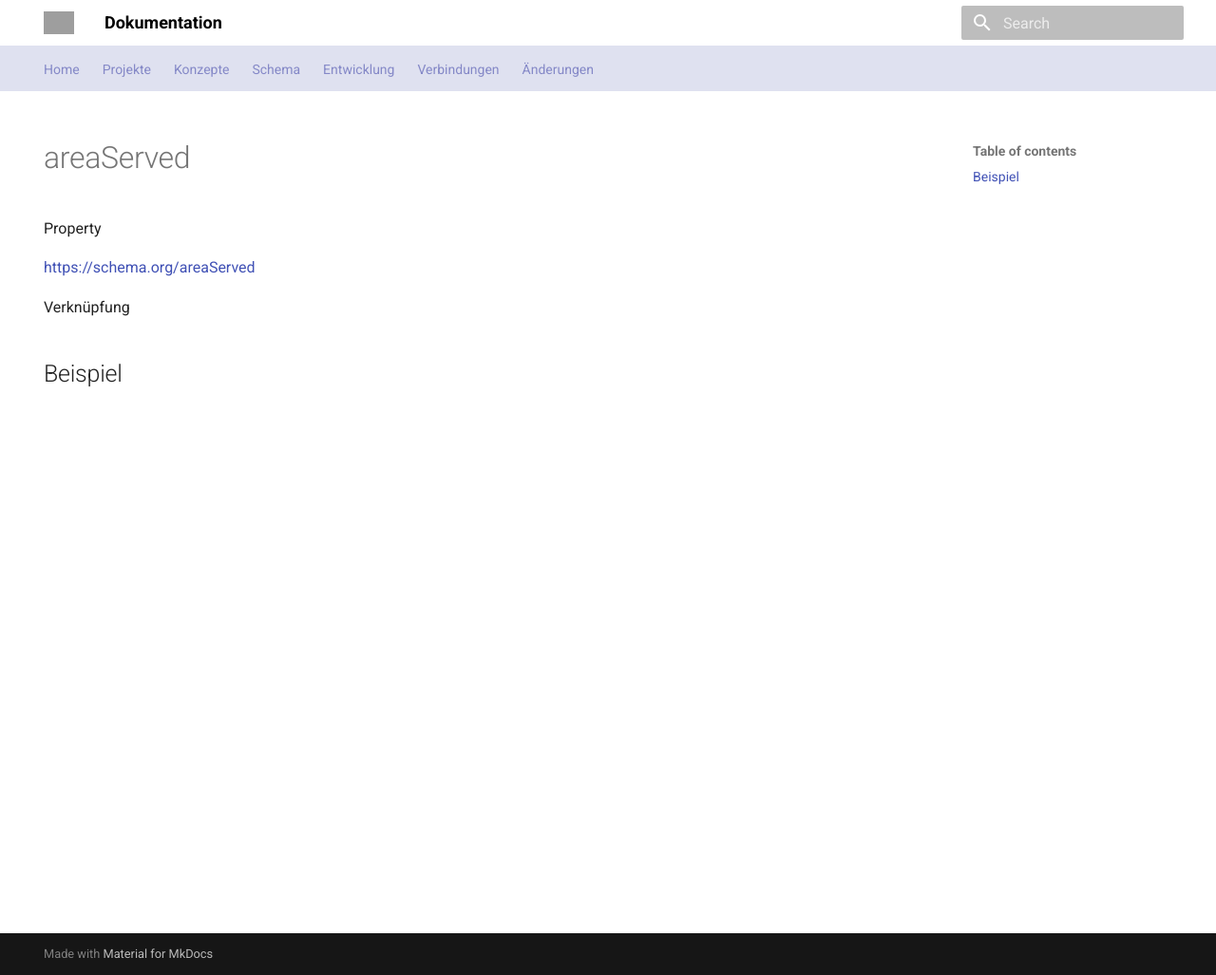
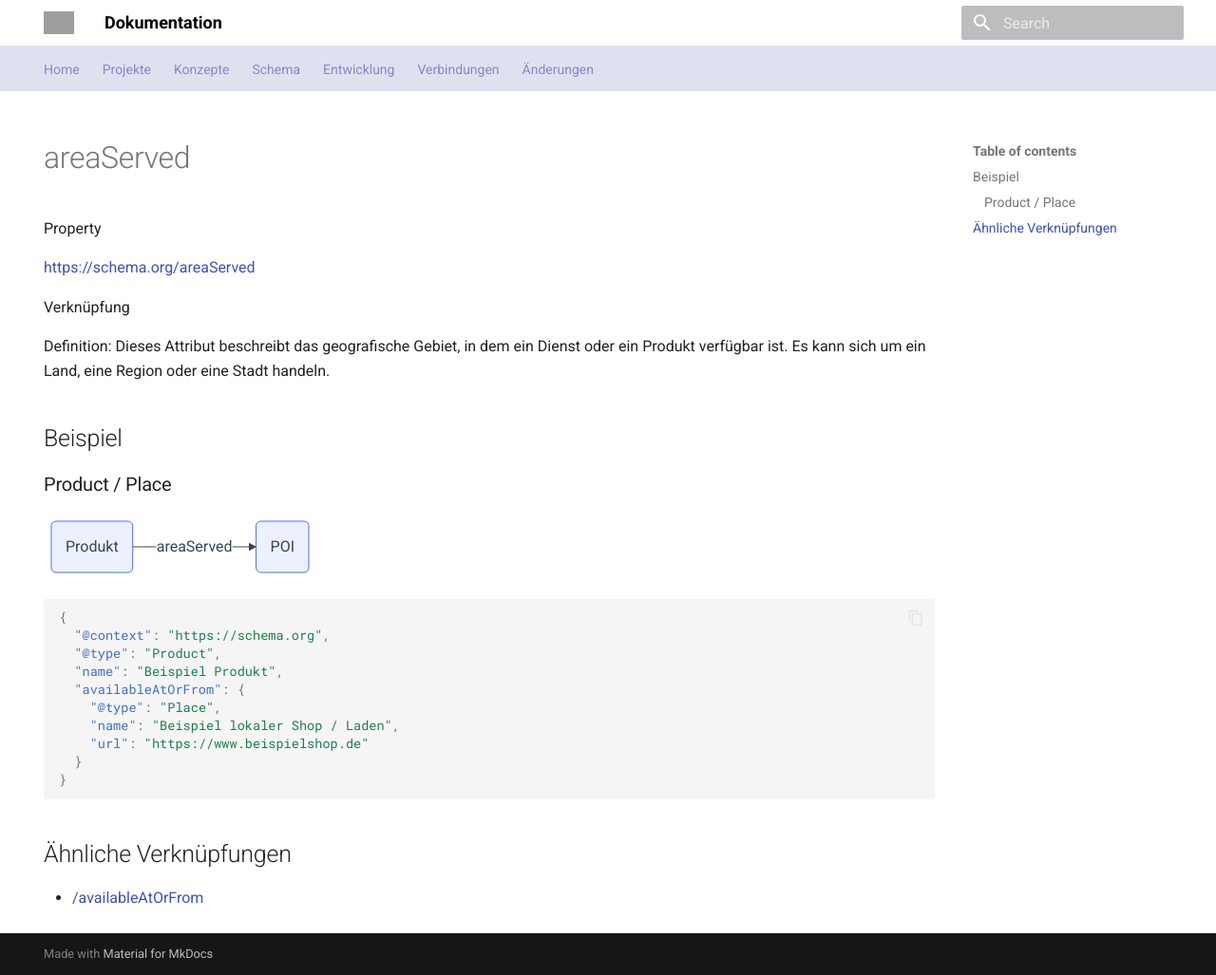
Before and after one commit to tsolenthaler/docs.contentdesk.io, an MkDocs documentation site: the page built from docs/schema/areaServed.md, in a window 1280 px wide and 1027 px high. Shown: the whole window at 95% size. Built offline with MkDocs 1.6.1 and Material for MkDocs 9.7.7, drawn with Linux system fonts in a browser that asks for light colours; grey boxes are pictures that could not be loaded.

Commit message:
Update areaServed.md and availableAtOrFrom.md: Add definitions, examples, and related links for better clarity

````diff
--- a/docs/schema/areaServed.md
+++ b/docs/schema/areaServed.md
@@ -12,4 +12,29 @@ Property
 
 Verknüpfung
 
+Definition: Dieses Attribut beschreibt das geografische Gebiet, in dem ein Dienst oder ein Produkt verfügbar ist. Es kann sich um ein Land, eine Region oder eine Stadt handeln.
+
 ## Beispiel
+
+### Product / Place
+```mermaid
+flowchart LR
+    Product(Produkt) -->|areaServed| Place(POI)
+```
+
+``` json
+{
+  "@context": "https://schema.org",
+  "@type": "Product",
+  "name": "Beispiel Produkt",
+  "availableAtOrFrom": {
+    "@type": "Place",
+    "name": "Beispiel lokaler Shop / Laden",
+    "url": "https://www.beispielshop.de"
+  }
+}
+```
+
+## Ähnliche Verknüpfungen
+
+* [/availableAtOrFrom](availableAtOrFrom)
````
Also changed, not shown: docs/schema/availableAtOrFrom.md (+13 -1 lines).
